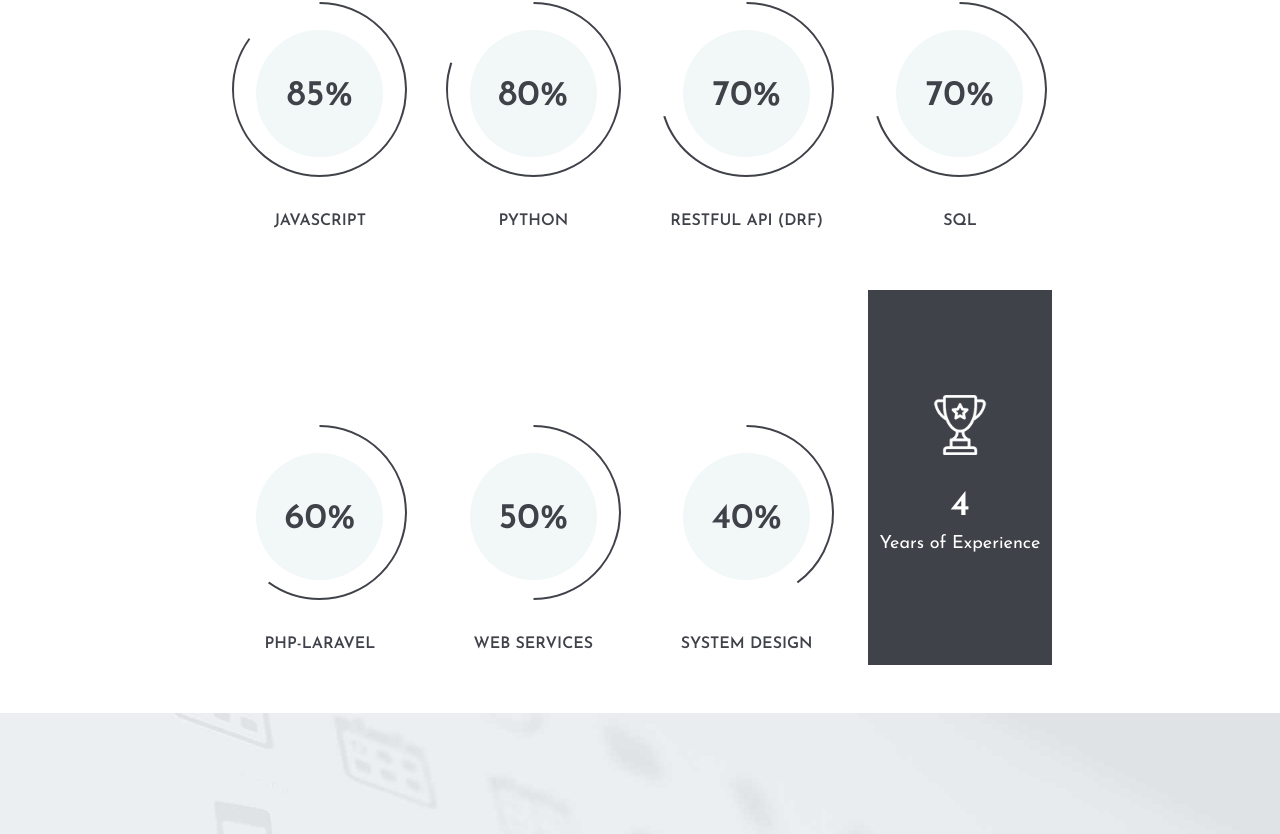
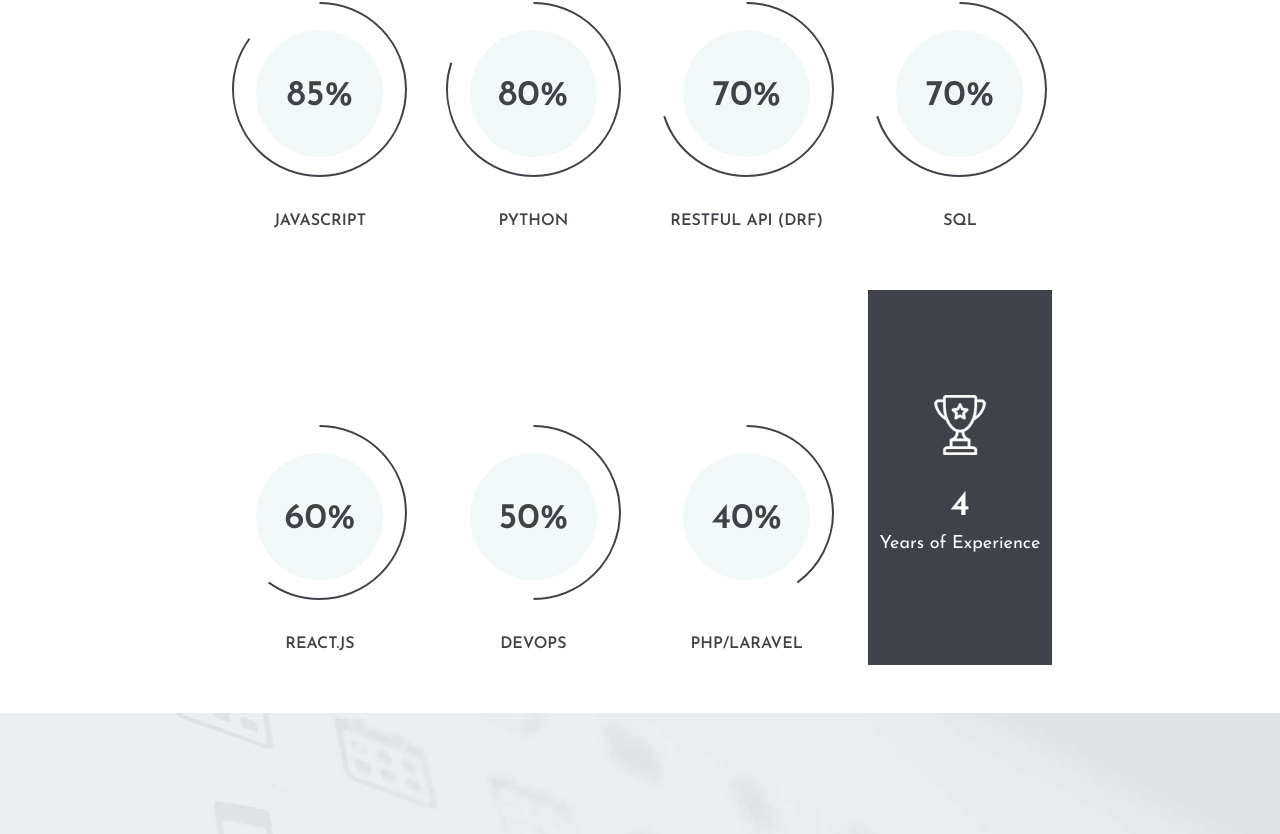
Before and after one commit to raushan-in/raushan-in.github.io, a plain HTML site: page index.html in a window 1280 px wide. Shown: the part 3448-4282 px from the top of the page. Drawn offline with Linux system fonts and the light colour scheme.

Commit message:
resume update

```diff
--- a/index.html
+++ b/index.html
@@ -144,7 +144,7 @@
 								- Attended the investment meetings and business pitch.
 						</li>
 						<li>
-							<h3>Software Engineer</h3>
+							<h3>Sr. Associate</h3>
 							<h4><a href="https://www.wipro.com/en-IN/" target="blank">Wipro Ltd</a> | April 2017 - Aug 2019</h4>
 							- Worked at client location Uber India. <br>
 							- Joined the 'Uber Eats' team as a software engineer to work on restaurant's menu card processing automation.<br>
@@ -153,7 +153,7 @@
 							- Designed and developed Kronos (activity tracking extension) with a small team of 3 people.
 						</li>
 						<li>
-							<h3>Sr. Operation Executive</h3>
+							<h3>Operation Executive</h3>
 							<h4><a href="https://www.kleeto.in/" target="blank">Kleeto</a> | Aug 2015 - Jan 2017</h4>
 							- Joined the company as a fresher for PHP based platform maintenance and improvement.<br>
 							- Worked in the B2B application improvement and fearures add-on.  <br>
@@ -250,7 +250,7 @@
 											<h2>60%</h2>
 										</div>
 										<div class="prog-title">
-											<h3>PHP-Laravel</h3>
+											<h3>React.js</h3>
 										</div>
 									</div>
 								</div>
@@ -267,7 +267,7 @@
 											<h2>50%</h2>
 										</div>
 										<div class="prog-title">
-											<h3>Web services</h3>
+											<h3>DevOps</h3>
 										</div>
 									</div>
 								</div>
@@ -284,7 +284,7 @@
 											<h2>40%</h2>
 										</div>
 										<div class="prog-title">
-											<h3>System Design</h3>
+											<h3>PHP/Laravel</h3>
 										</div>
 									</div>
 								</div>
```
Also changed, not shown: 1 other file.
